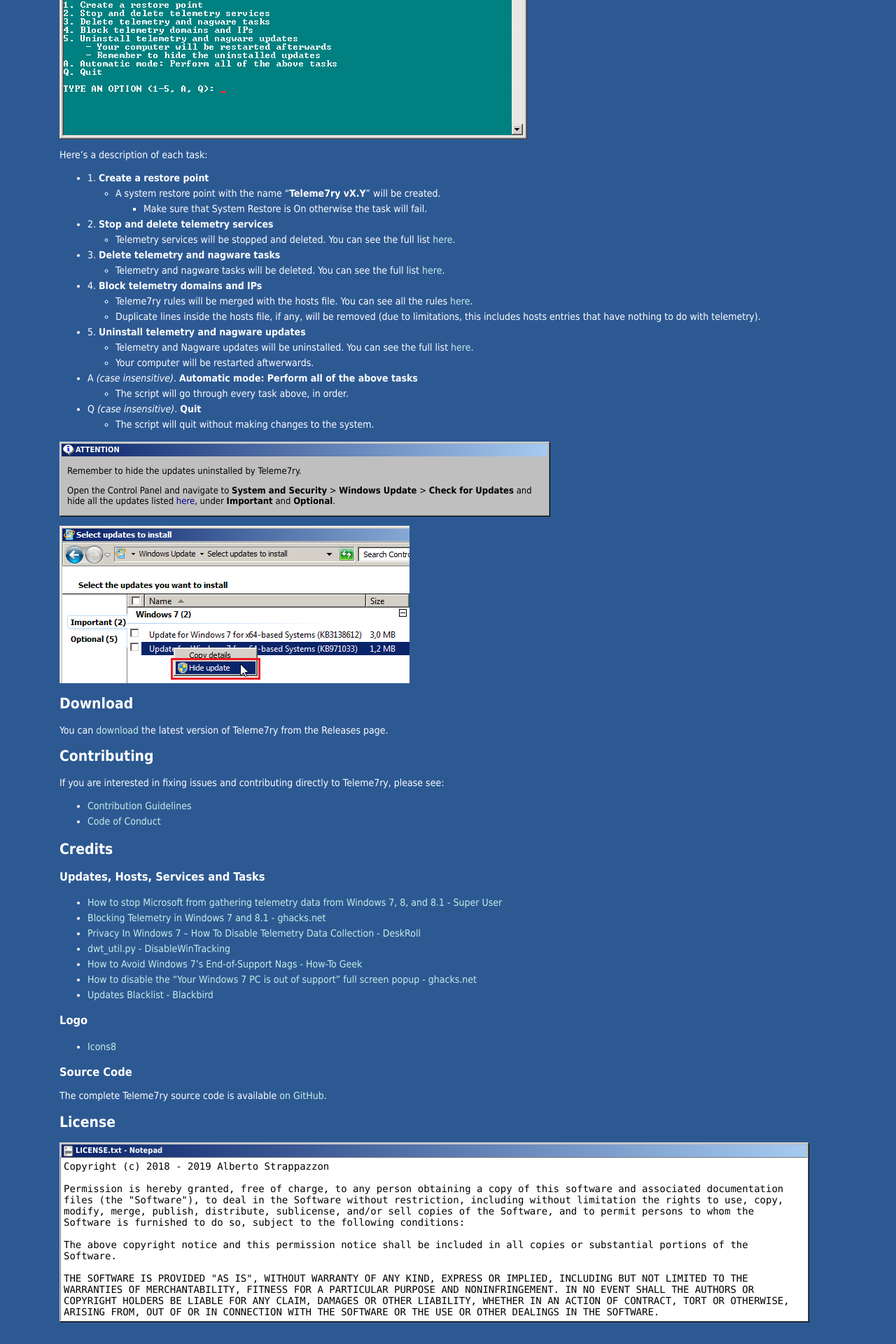
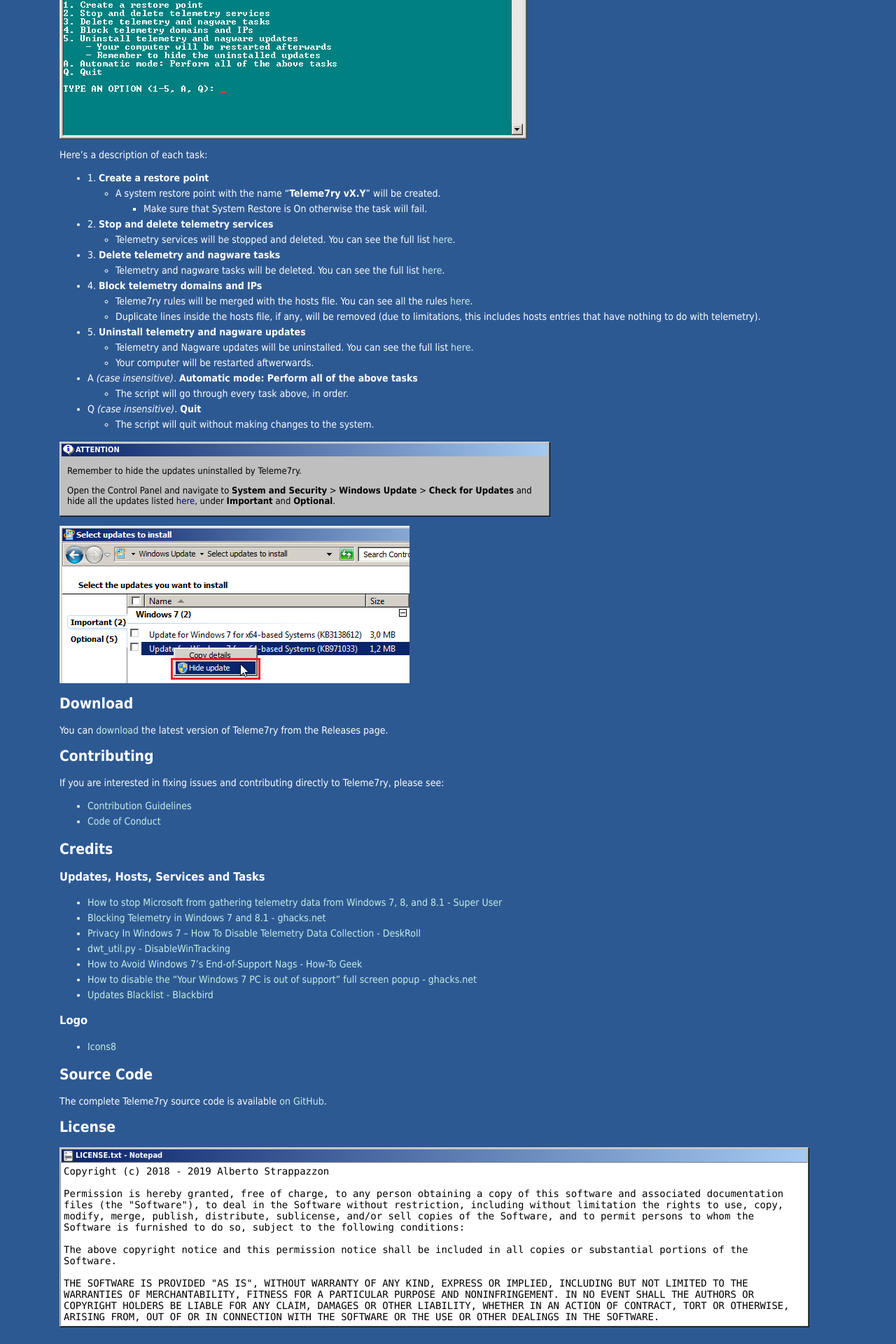
Before and after one commit to Strappazzon/teleme7ry, a Jekyll site: the page built from docs/index.md, in a window 1280 px wide. Shown: the part 886-2806 px from the top of the page at 70% size. Built offline with Jekyll 4.4.1, drawn with Linux system fonts in a browser that asks for light colours.

```diff
--- a/docs/index.md
+++ b/docs/index.md
@@ -115,7 +115,7 @@ If you are interested in fixing issues and contributing directly to Teleme7ry, p
 
 * [Icons8](https://icons8.com/icons/set/filter)
 
-### Source Code
+## Source Code
 
 The complete Teleme7ry source code is available [on GitHub](https://github.com/teleme7ry).
 
```
